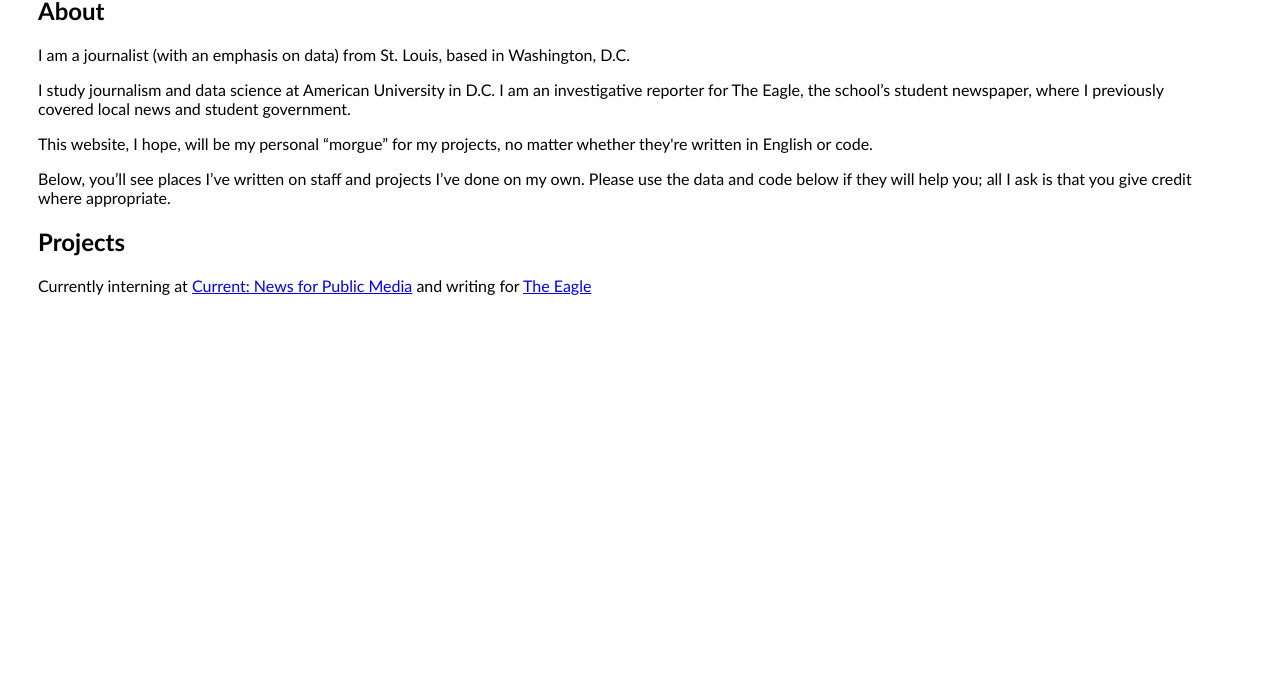
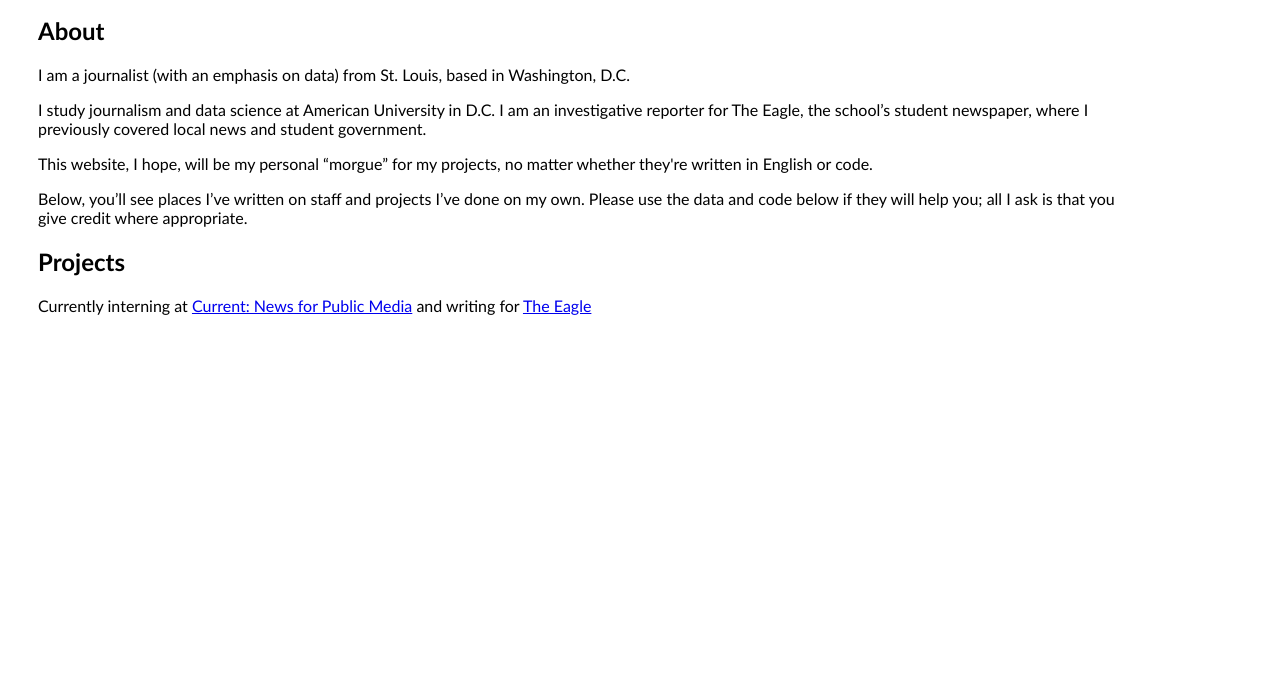
Before and after one commit to owena-b/owena-b.github.io, a plain HTML site: page index.html in a window 1280 px wide. Shown: the part 124-800 px from the top of the page. Drawn offline with Linux system fonts and the light colour scheme.

Commit message:
Update oabgitpage.css

```diff
--- a/oabgitpage.css
+++ b/oabgitpage.css
@@ -1,5 +1,5 @@
 body {
-    padding: 30px 80px 50px 30px;
+    padding: 50px 150px 50px 30px;
 }
 
 p {
```
